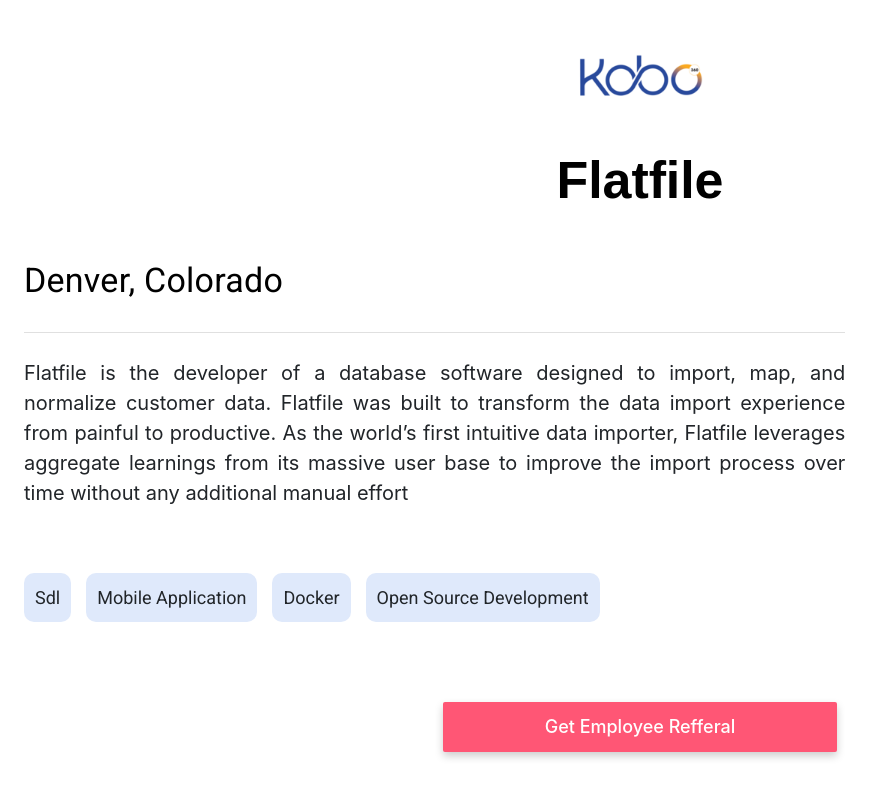
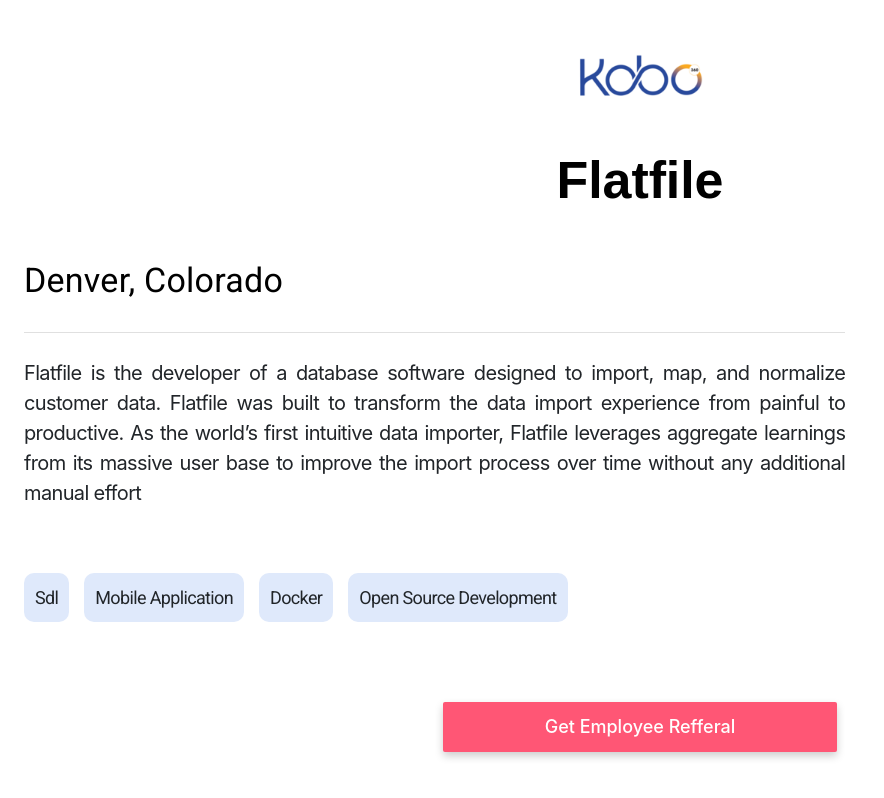
Before and after one commit to Sinharitik589/description, a React (Create React App) app: page / in a window 1280 px wide. Shown: the top 798 px of the page, without its empty margins (0-884 px from the left). Built offline with nearby package versions, Linux system fonts and the light colour scheme.

Commit message:
changed finally

```diff
--- a/src/App.css
+++ b/src/App.css
@@ -295,6 +295,7 @@
   margin-top: 25px;
   font-weight: 400;
   line-height: 1.5;
+  letter-spacing: -0.04rem;
   color: #212529;
 }
 
```
